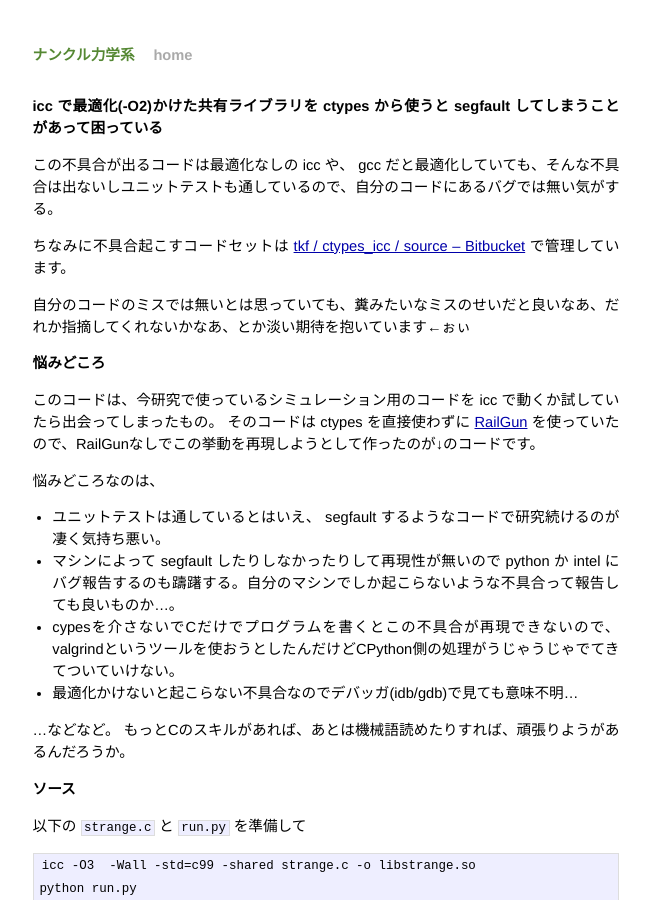
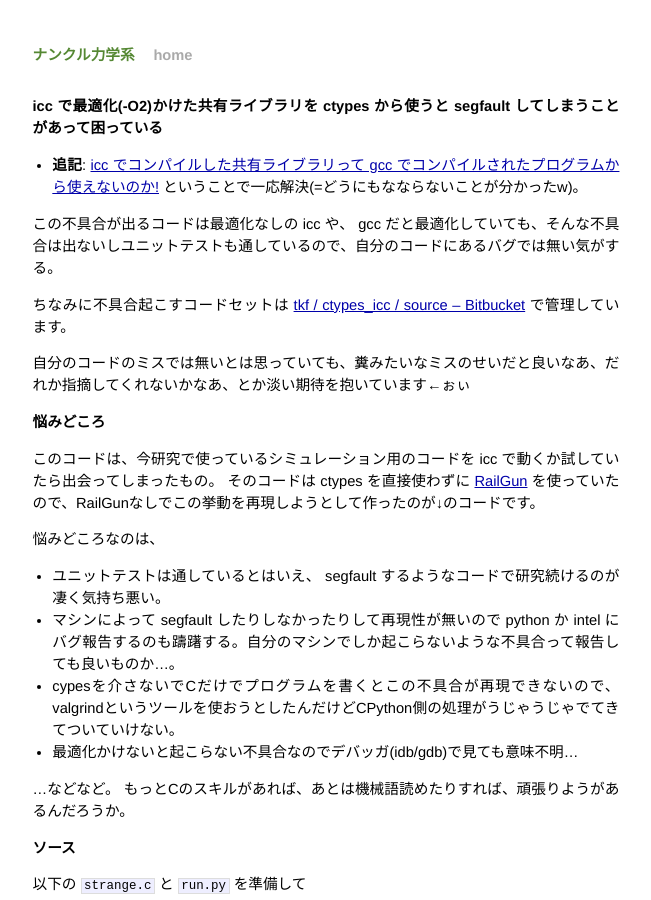
Before and after one commit to arataka/arataka.github.com, a Jekyll site: the page built from _posts/2011/04/2011-04-27-strange-ctypes-icc-segfault.markdown, in a window 1280 px wide and 900 px high. Shown: the whole window, without its empty margins (314-965 px from the left). Built offline with Jekyll 4.4.1, drawn with Linux system fonts in a browser that asks for light colours; a script that is not in the unit is left out; comment, search, counter and statistics services are not loaded.

Commit message:
updated 2011-04-28-icc-so-cannot-used-from-gcc-python.markdown and 2011-04-27-strange-ctypes-icc-segfault.markdown

```diff
--- a/_posts/2011/04/2011-04-27-strange-ctypes-icc-segfault.markdown
+++ b/_posts/2011/04/2011-04-27-strange-ctypes-icc-segfault.markdown
@@ -4,6 +4,8 @@ title: icc で最適化(-O2)かけた共有ライブラリを ctypes から使
 ---
 
 # {{ page.title }} #
+
+- **追記**: [icc でコンパイルした共有ライブラリって gcc でコンパイルされたプログラムから使えないのか!](../28/icc-so-cannot-used-from-gcc-python.html) ということで一応解決(=どうにもなならないことが分かったw)。
 
 この不具合が出るコードは最適化なしの icc や、 gcc だと最適化していても、そんな不具合は出ないしユニットテストも通しているので、自分のコードにあるバグでは無い気がする。
 
--- a/_posts/2011/04/2011-04-28-icc-so-cannot-used-from-gcc-python.markdown
+++ b/_posts/2011/04/2011-04-28-icc-so-cannot-used-from-gcc-python.markdown
@@ -31,7 +31,7 @@ prefix オプションで違う場所にインストールする感じになる
 
 1. gcc とは関係なく実行出来るはずの pypy がなんで C のライブラリを読み込む ctypes を実装出来ているのか。
    ([PyPy’s ctypes implementation — PyPy v1.5-alpha documentation](http://codespeak.net/pypy/dist/pypy/doc/ctypes-implementation.html))
-2. gcc とは関係なく実行出来るはずの Haskell のライブラリを Python の ctypes から読み込むことが出来るのか。
+2. gcc とは関係なく実行出来るはずの Haskell のライブラリを Python の ctypes から読み込むことが出来るのはなぜか。
    ([PythonVsHaskell - PythonInfo Wiki](http://wiki.python.org/moin/PythonVsHaskell))
 
 [ELF](http://ja.wikipedia.org/wiki/Executable_and_Linkable_Format) やら
```
